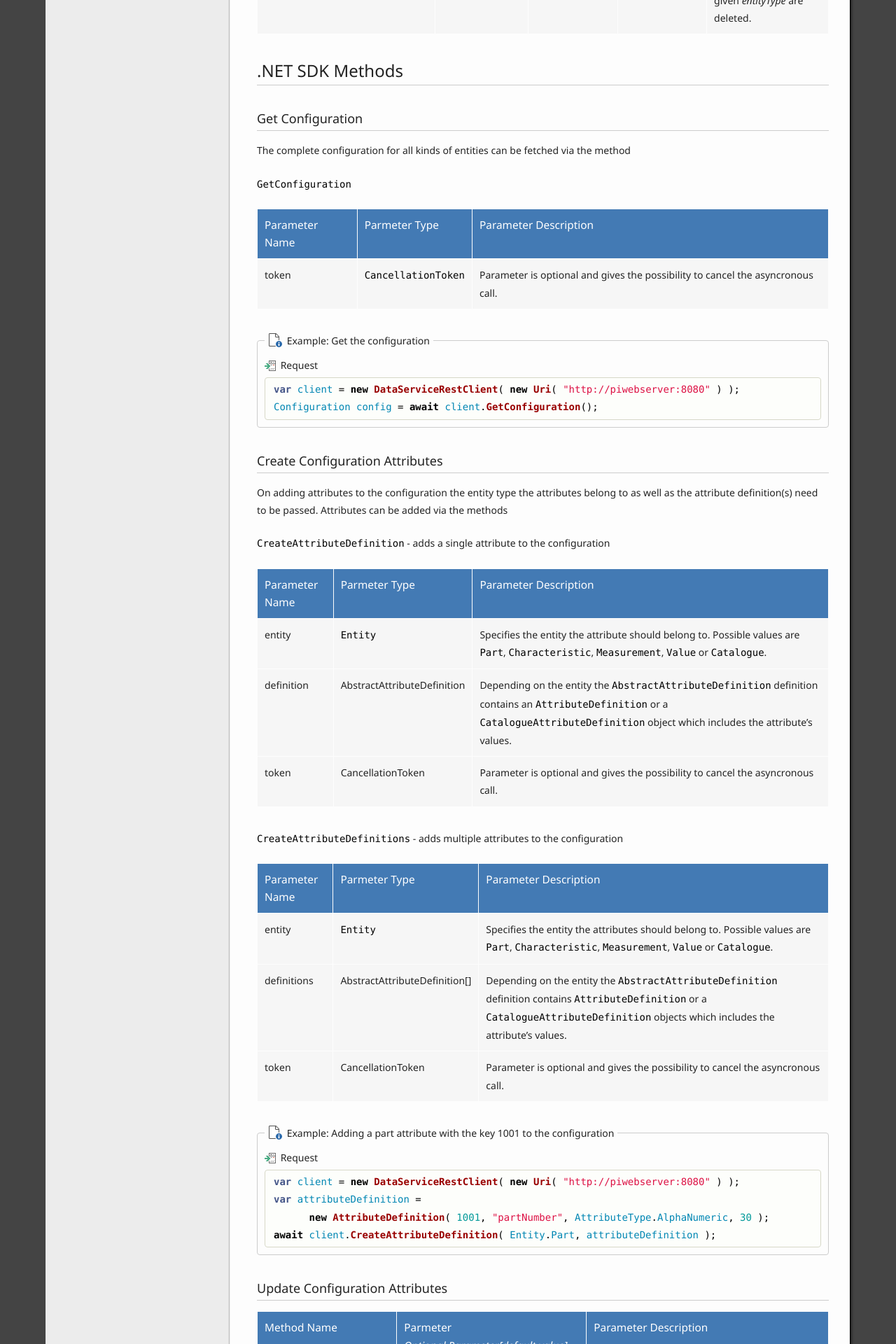
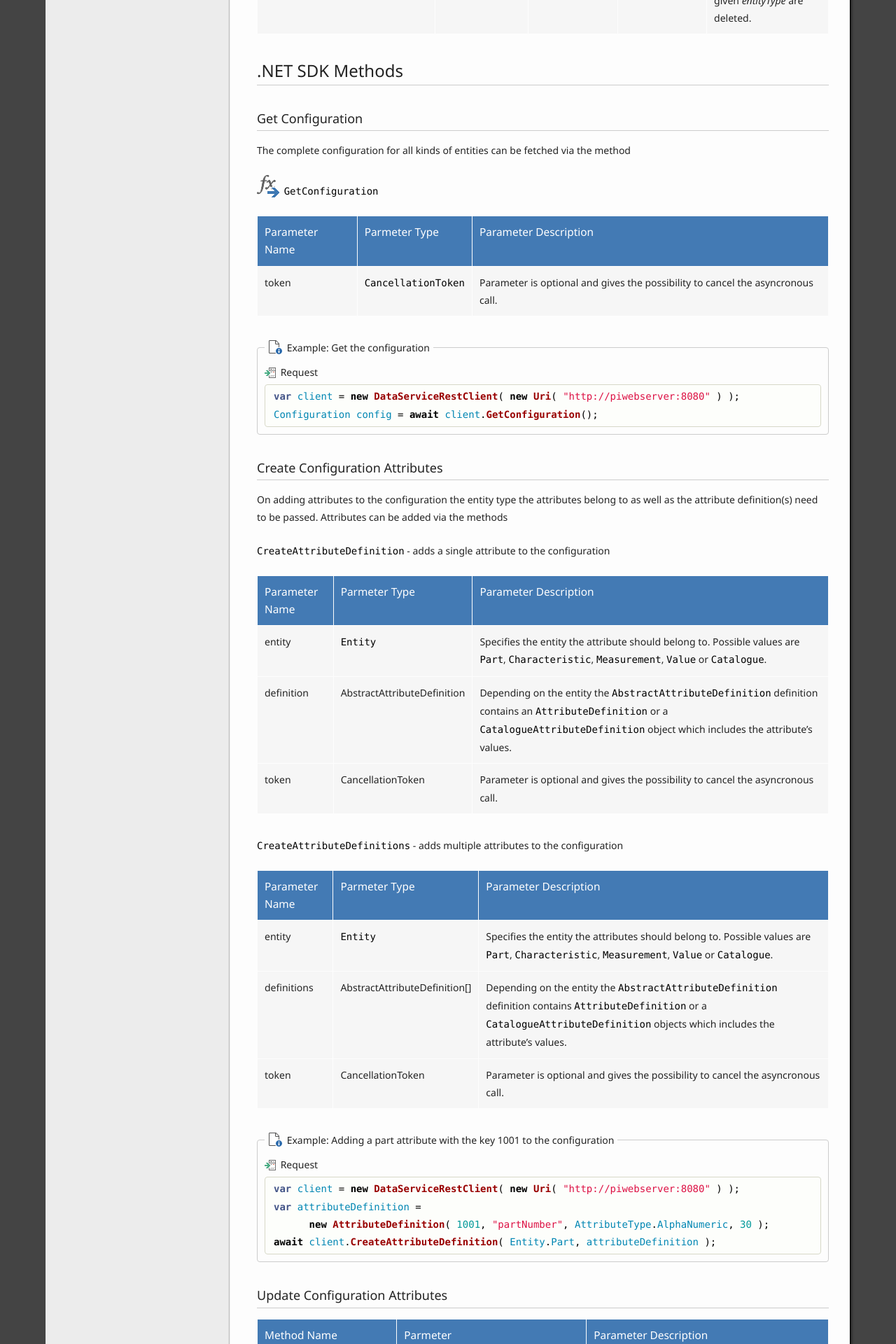
Before and after one commit to ZEISS-PiWeb/PiWeb-Api, a Jekyll site: the page built from _pages/022-configuration.md, in a window 1280 px wide. Shown: the part 2066-3986 px from the top of the page at 70% size. Built offline with Jekyll 4.4.1, drawn with Linux system fonts in a browser that asks for light colours.

Commit message:
Update 022-configuration.md

````diff
--- a/_pages/022-configuration.md
+++ b/_pages/022-configuration.md
@@ -67,7 +67,7 @@ configuration/*entityType*/{*Comma seperated list of attribute definition ids*}
 
 The complete configuration for all kinds of entities can be fetched via the method
 
-```GetConfiguration```
+{{ site.images['function-get'] }}  ```GetConfiguration```
 
 Parameter Name | Parmeter Type           | Parameter Description
 ---------------|-------------------------|--------------------------------------------------
````
